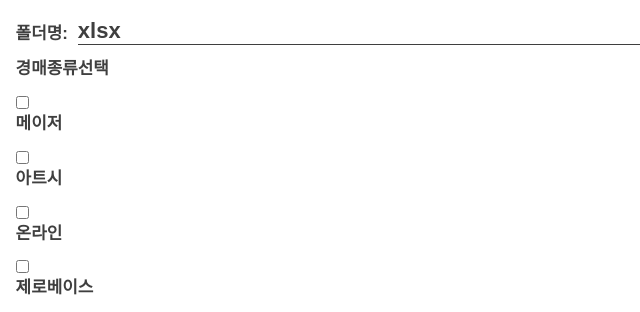
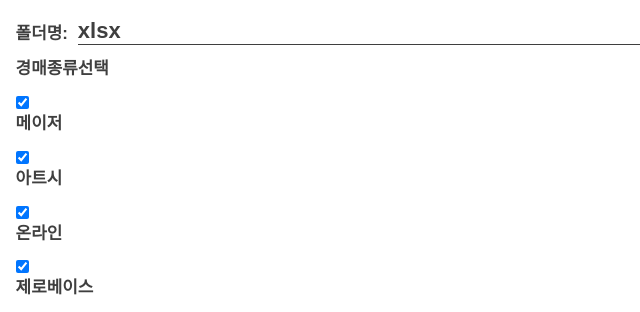
Before and after one commit to mooniljoo/seoul_auction_scraper, an Electron app: page src/views/app/app.html in a window 1560 px wide. Shown: the top 312 px of the page, 0-640 px from the left. Drawn offline with Linux system fonts and the light colour scheme.

Commit message:
Update : add checked

```diff
--- a/src/views/app/app.html
+++ b/src/views/app/app.html
@@ -33,19 +33,19 @@
           <div id="wrapper_checkbox">
             <strong>경매종류선택</strong>
             <p class="col">
-              <input id="chk_major" type="checkbox" value="major" />
+              <input id="chk_major" type="checkbox" value="major" checked />
               <label for="chk_major">메이저</label>
             </p>
             <p class="col">
-              <input id="chk_artsy" type="checkbox" value="artsy" />
+              <input id="chk_artsy" type="checkbox" value="artsy" checked />
               <label for="chk_artsy">아트시</label>
             </p>
             <p class="col">
-              <input id="chk_online" type="checkbox" value="online" />
+              <input id="chk_online" type="checkbox" value="online" checked />
               <label for="chk_online">온라인</label>
             </p>
             <p class="col">
-              <input id="chk_zero" type="checkbox" value="zero" />
+              <input id="chk_zero" type="checkbox" value="zero" checked />
               <label for="chk_zero">제로베이스</label>
             </p>
           </div>
```
